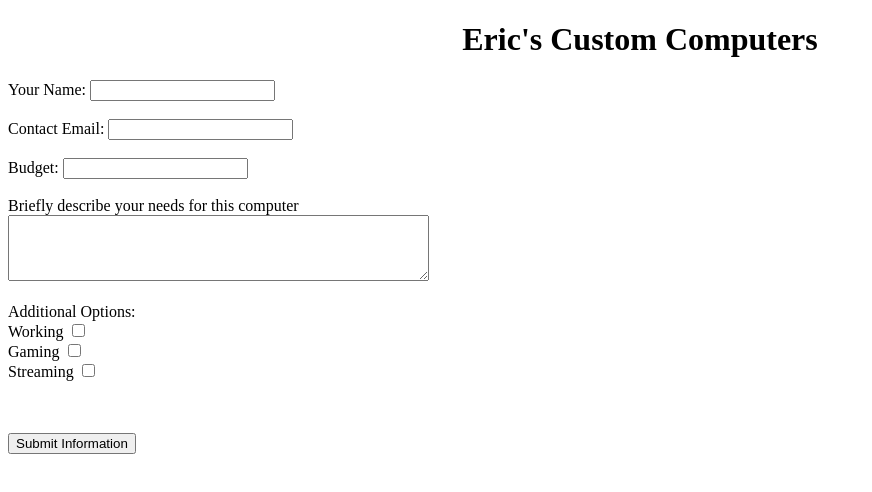
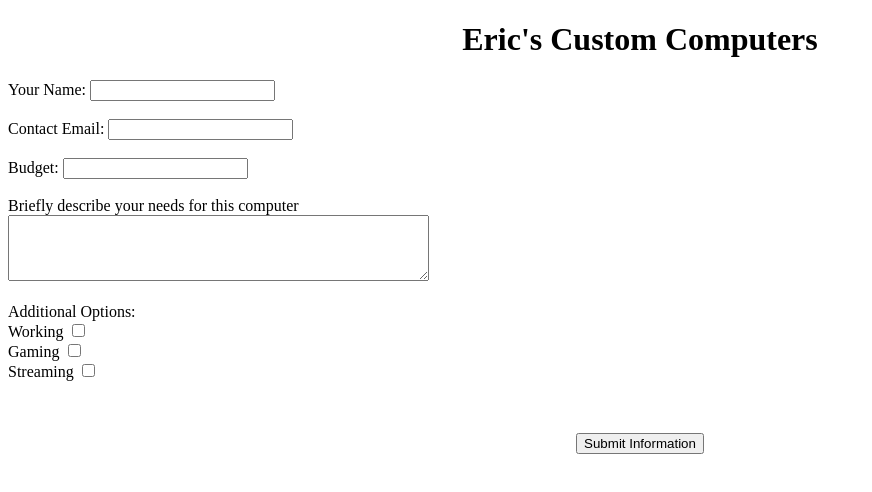
Before and after one commit to et-pc/create, a plain HTML site: page index.html in a window 1280 px wide. Shown: the whole page, without its empty margins (0-872 px from the left). Drawn offline with Linux system fonts and the light colour scheme.

Commit message:
Update index.html

```diff
--- a/index.html
+++ b/index.html
@@ -17,7 +17,7 @@ Gaming <input type="checkbox" id="gaming" onclick = "ifdesc()"><br>
 Streaming <input type="checkbox" id="streaming" onclick = "ifdesc()"><br><br>
 <p id ="descdesc"></p>
 <textarea rows="4" cols="50" id="descuse" style ="display:none"></textarea><br>
-	<button><center>Submit Information</center></button>
+	<center><button>Submit Information</button></center>
 </body>
 <script>
 function ifdesc() {
```
